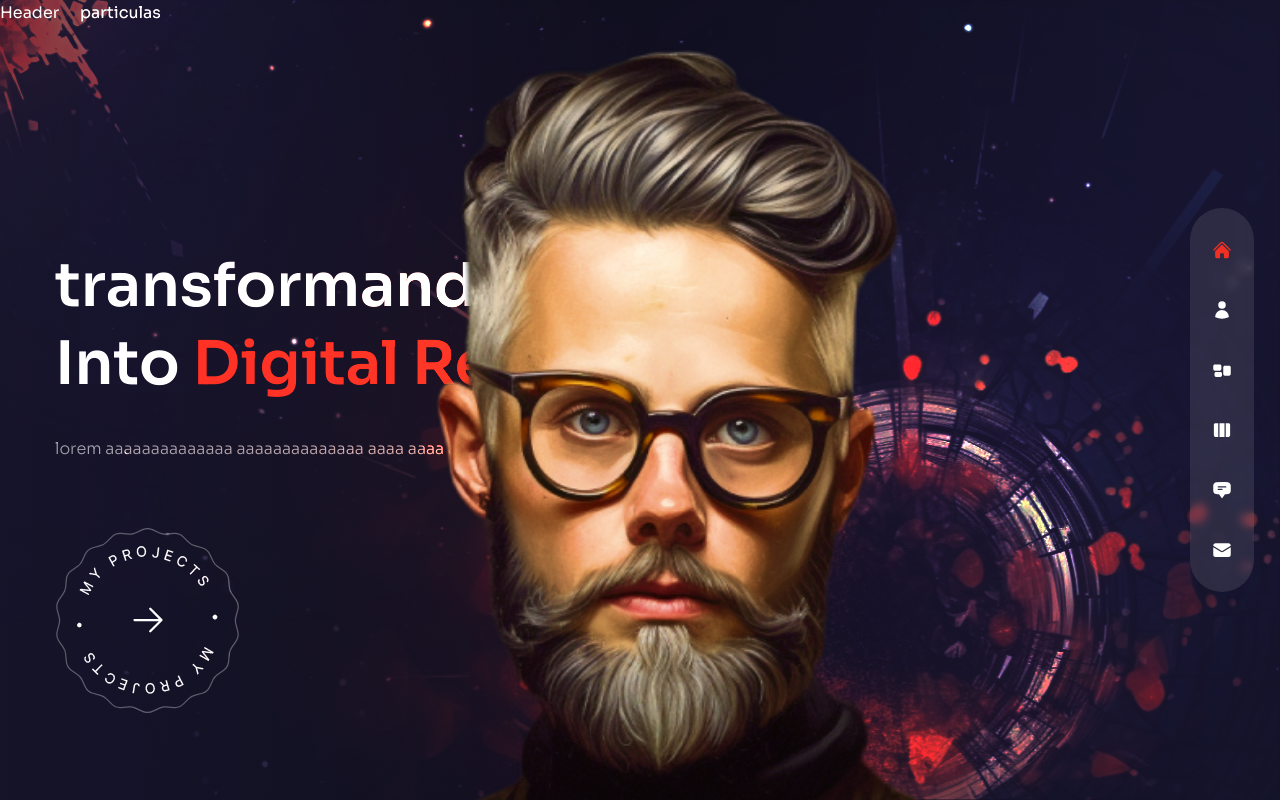
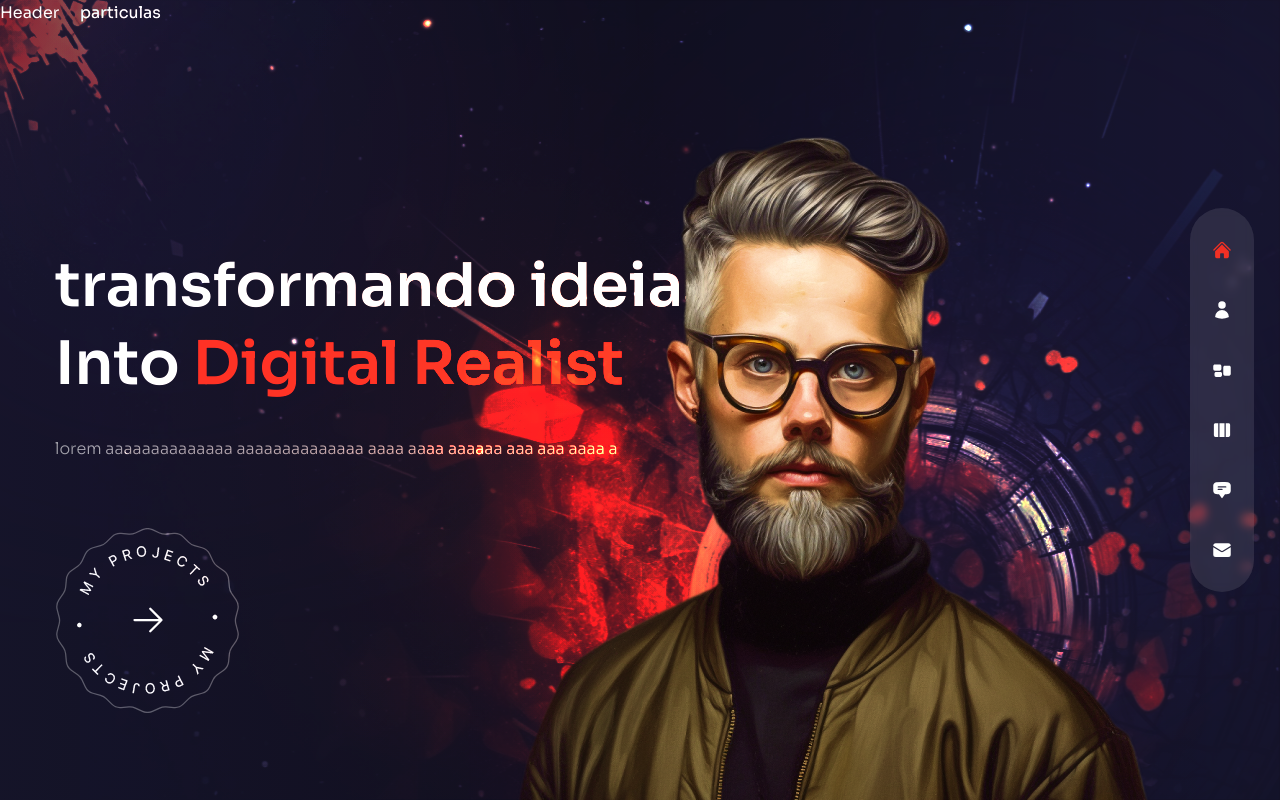
Before and after one commit to Luansramos/Portifolio-Luan, a Next.js app in the folder portifolio/: page / in a window 1280 px wide. Built offline with nearby package versions, Linux system fonts and the light colour scheme.

Commit message:
terminando home

```diff
--- a/portifolio/pages/index.js
+++ b/portifolio/pages/index.js
@@ -23,7 +23,7 @@
 
           {/* //Titulo */}
           <motion.h1
-          variants={fadeIn('down',0.2)} initial="hidden"
+            variants={fadeIn('down', 0.2)} initial="hidden"
             animate='show'
             exit={'hidden'}
 
@@ -33,23 +33,24 @@
 
           {/* //subtitulo */}
           <motion.p
-          variants={fadeIn('down',0.3)} initial="hidden"
+            variants={fadeIn('down', 0.3)} initial="hidden"
             animate='show'
             exit={'hidden'}
             className="max-w-sm xl:max-w-xl mx-auto xl:mx-0 mb-10 xl:mb-16">lorem aaaaaaaaaaaaaa aaaaaaaaaaaaaa aaaa aaaa aaaaaa aaa aaa aaaa a</motion.p>
 
           <div className="flex justify-center xl:hidden relative">
-            <ProjectsBtn/>
+            <ProjectsBtn />
           </div>
           <motion.div
-          variants={fadeIn('down',0.4)} initial="hidden"
+            variants={fadeIn('down', 0.4)}
+            initial="hidden"
             animate='show'
             exit={'hidden'}
             className="hidden xl:flex"
 
           >
 
-            <ProjectsBtn/>
+            <ProjectsBtn />
 
           </motion.div>
 
@@ -61,9 +62,15 @@
         {/* particulas */} <div className="">
           particulas
         </div>
-      {/* avatar */} <div>
-        <Avatar/>
-      </div>
+        {/* avatar */} <motion.div
+          variants={fadeIn('up', 0.5)}
+          initial="hidden"
+          animate='show'
+          exit={'hidden'}
+          transition={{duration:1, ease: 'easeInOut'}}
+          className="w-full h-full max-w-[737px] max-h-[678px] absolute -bottom-32 lg:bottom-0 lg:right-[8%]">
+          <Avatar />
+        </motion.div>
       </div>
 
     </div>
```
Lines whose indentation alone changed are shown as unchanged.
